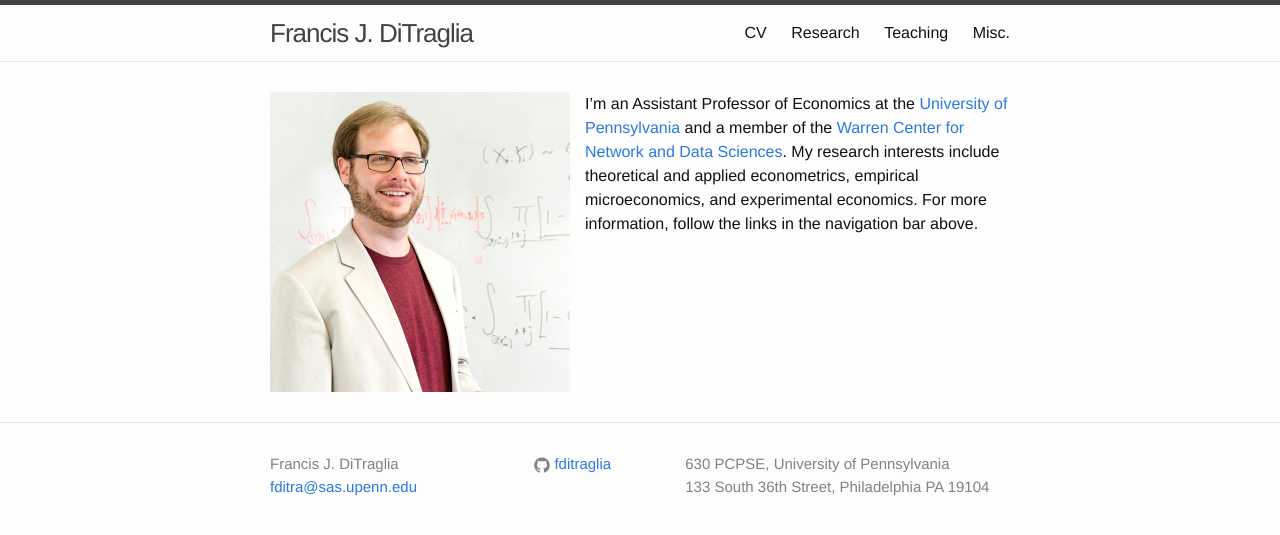
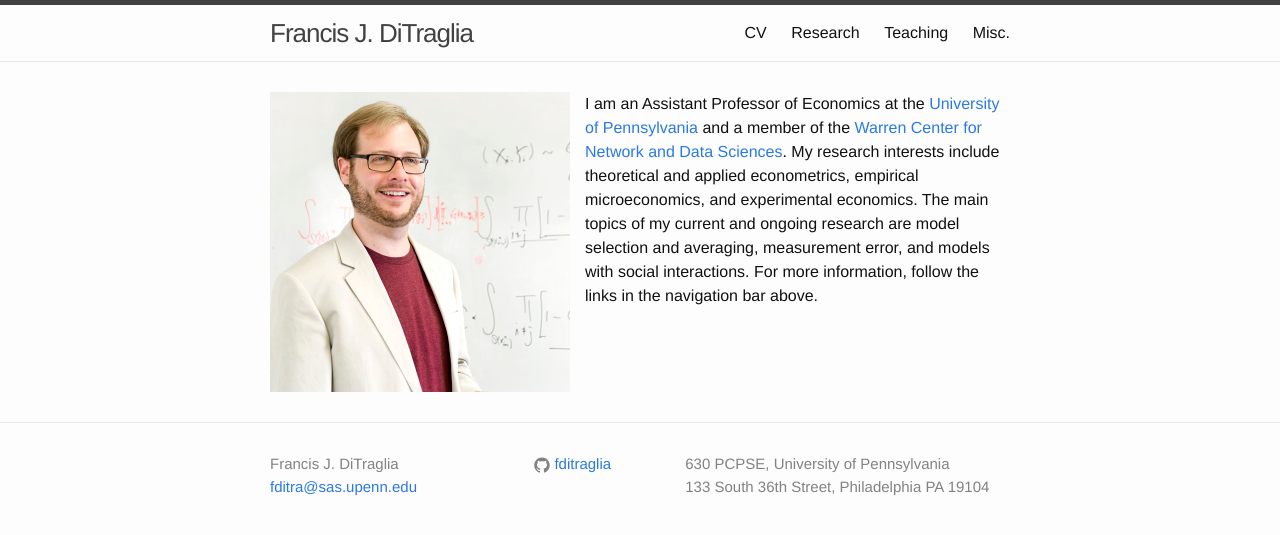
Before and after one commit to fditraglia/fditraglia.github.io, a Jekyll site: the page built from index.md, in a window 1280 px wide. Shown: the top 535 px of the page. Built offline with Jekyll 4.4.1, drawn with Linux system fonts in a browser that asks for light colours.

Commit message:
update index

```diff
--- a/index.md
+++ b/index.md
@@ -1,8 +1,9 @@
 ---
 layout: home
 ---
-I'm an Assistant Professor of Economics at the [University of Pennsylvania](http://economics.sas.upenn.edu) and a member of the [Warren Center for Network and Data Sciences](http://warrencenter.upenn.edu).
+I am an Assistant Professor of Economics at the [University of Pennsylvania](http://economics.sas.upenn.edu) and a member of the [Warren Center for Network and Data Sciences](http://warrencenter.upenn.edu).
 <!-- I came to Penn in 2012 after completing my PhD studies with [Richard Smith](http://www.econ.cam.ac.uk/people/crsid.html?crsid=rjs27&group=faculty) at [Cambridge University](http://www.cam.ac.uk).
 Before Cambridge, I earned an MA in economics at [UC San Diego](http://www.ucsd.edu), an MSc in statistics at the University of [St Andrews](http://www.st-andrews.ac.uk) and a BA in economics and mathematics at the [College of William and Mary](http://www.wm.edu). -->
 My research interests include theoretical and applied econometrics, empirical microeconomics, and experimental economics.
+The main topics of my current and ongoing research are model selection and averaging, measurement error, and models with social interactions.
 For more information, follow the links in the navigation bar above.
```
